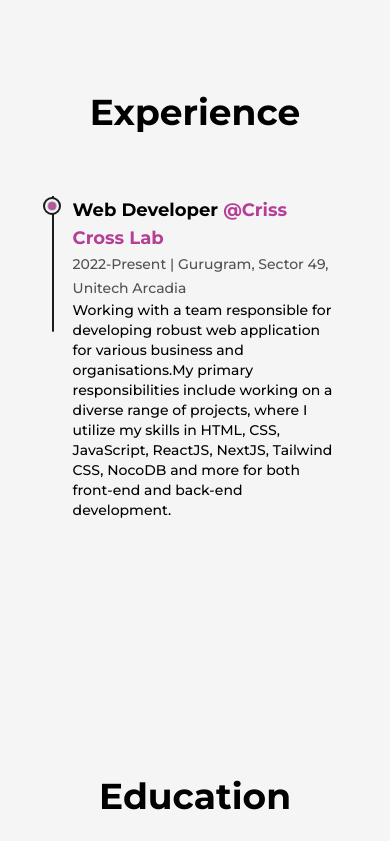
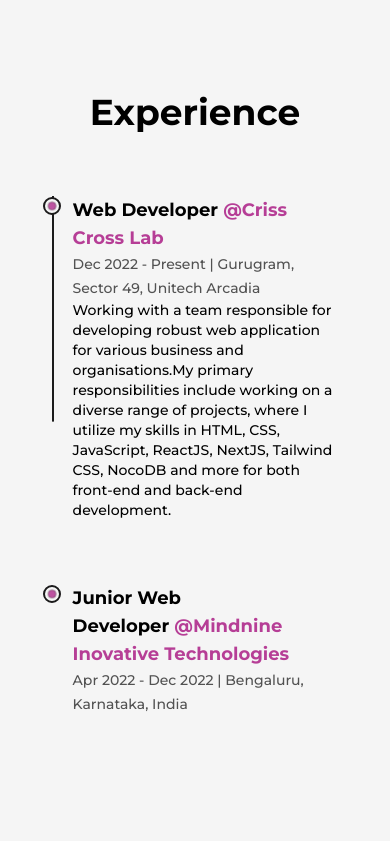
Before and after one commit to Vishal-sarkar/My-Portfolio, a Next.js app: page /about in a window 390 px wide. Shown: the part 2266-3107 px from the top of the page. Built offline with nearby package versions, Linux system fonts and the light colour scheme.

Commit message:
14th commit

```diff
--- a/src/components/Experience.js
+++ b/src/components/Experience.js
@@ -1,60 +1,79 @@
-import React, { useRef } from 'react';
-import { motion, useScroll } from 'framer-motion';
-import LiIcon from './LiIcon';
-
+import React, { useRef } from "react";
+import { motion, useScroll } from "framer-motion";
+import LiIcon from "./LiIcon";
 
 const Details = ({ position, company, companyLink, time, address, work }) => {
-    const ref = useRef(null);;
-    return <li ref={ref} className='my-8 first:mt-0 last:mb-0 w-[60%] mx-auto flex flex-col  items-center justify-between md:w-[80%]'>
-        <LiIcon reference={ref}/>
+  const ref = useRef(null);
+  return (
+    <li
+      ref={ref}
+      className="my-8 first:mt-0 last:mb-0 w-[60%] mx-auto flex flex-col  items-center justify-between md:w-[80%]"
+    >
+      <LiIcon reference={ref} />
       <motion.div
-        initial={{y:50}}
-        whileInView={{y:0}}
+        initial={{ y: 50 }}
+        whileInView={{ y: 0 }}
         transition={{
           duration: 0.5,
-            type: "spring"
-        }}>
-            <h3 className='capitalize font-bold text-2xl sm:text-xl xs:text-lg'>{position}&nbsp;<a href={companyLink} target='_blank' className='capitalize text-primary dark:text-primaryDark'>@{company}</a></h3>
-            <span className='capitalize font-medium text-dark/75 dark:text-light/75 xs:text-sm'>
+          type: "spring",
+        }}
+      >
+        <h3 className="capitalize font-bold text-2xl sm:text-xl xs:text-lg">
+          {position}&nbsp;
+          <a
+            href={companyLink}
+            target="_blank"
+            className="capitalize text-primary dark:text-primaryDark"
+          >
+            @{company}
+          </a>
+        </h3>
+        <span className="capitalize font-medium text-dark/75 dark:text-light/75 xs:text-sm">
           {time} | {address}
         </span>
-        <p className='font-medium w-full md:text-sm'>
-            {work}
-        </p>
+        <p className="font-medium w-full md:text-sm">{work}</p>
       </motion.div>
-
     </li>
-}
-
+  );
+};
 
 const Experience = () => {
   const ref = useRef(null);
-    const { scrollYProgress } = useScroll(
-        {
+  const { scrollYProgress } = useScroll({
     target: ref,
-            offset: ["start end", "center start"]
-        }
-    )
+    offset: ["start end", "center start"],
+  });
   return (
-        <div className='my-64'>
-            <h2 className='font-bold text-8xl mb-32 w-full text-center md:text-6xl xs:text-4xl md:mb-16'>
+    <div className="my-64">
+      <h2 className="font-bold text-8xl mb-32 w-full text-center md:text-6xl xs:text-4xl md:mb-16">
         Experience
       </h2>
-            <div ref={ref} className='w-[75%] mx-auto relative lg:w-[90%] md:w-full'>
+      <div ref={ref} className="w-[75%] mx-auto relative lg:w-[90%] md:w-full">
         <motion.div
           style={{ scaleY: scrollYProgress }}
-                    className='absolute left-9 top-0 w-[4px] h-full bg-dark origin-top dark:bg-light md:w-[2px] md:left-[30px] xs:left-[20px]' />
-                <ul className='w-full flex flex-col items-start justify-between ml-4 xs:ml-2'>
+          className="absolute left-9 top-0 w-[4px] h-full bg-dark origin-top dark:bg-light md:w-[2px] md:left-[30px] xs:left-[20px]"
+        />
+        <ul className="w-full flex flex-col items-start justify-between ml-4 xs:ml-2">
           <Details
-                        position="Web Developer" company="Criss Cross Lab" time="2022-Present" address="Gurugram, Sector 49, Unitech Arcadia" companyLink="https://www.crisscrosslab.com"
-                        work="Working with a team responsible for developing robust web application for various business and organisations.My primary responsibilities include working on a diverse range of projects, where I utilize my skills in HTML, CSS, JavaScript, ReactJS, NextJS, Tailwind CSS, NocoDB and more  for both front-end and back-end development." />
-
-
-
+            position="Web Developer"
+            company="Criss Cross Lab"
+            time="Dec 2022 - Present"
+            address="Gurugram, Sector 49, Unitech Arcadia"
+            companyLink="https://www.crisscrosslab.com"
+            work="Working with a team responsible for developing robust web application for various business and organisations.My primary responsibilities include working on a diverse range of projects, where I utilize my skills in HTML, CSS, JavaScript, ReactJS, NextJS, Tailwind CSS, NocoDB and more  for both front-end and back-end development."
+          />
+          <Details
+            position="Junior Web Developer"
+            company="Mindnine Inovative Technologies"
+            time="Apr 2022 - Dec 2022"
+            address="Bengaluru, Karnataka, India"
+            companyLink="https://www.linkedin.com/in/anirban-banerjee-710a7921b/"
+            work=""
+          />
         </ul>
       </div>
     </div>
-    )
-}
+  );
+};
 
-export default Experience
+export default Experience;
--- a/src/pages/about.js
+++ b/src/pages/about.js
@@ -106,7 +106,7 @@
 
                 <div className="flex flex-col items-end justify-center xl:items-center">
                   <span className="inline-block text-7xl font-bold md:text-6xl sm:text-5xl xs:text-4xl">
-                    <AnimatedNumbers value={40} />+
+                    <AnimatedNumbers value={20} />+
                   </span>
                   <h2 className="text-xl font-medium capitalize text-dark dark:text-light/75 xl:text-center md:text-lg sm:text-base xs:text-sm">
                     Projects Complited
--- a/src/pages/projects.js
+++ b/src/pages/projects.js
@@ -220,6 +220,7 @@
               />
             </div>
 
+
             <div className="col-span-12">
               <FeaturedProject
                 title="Todo App"
```
Lines whose indentation alone changed are shown as unchanged.
